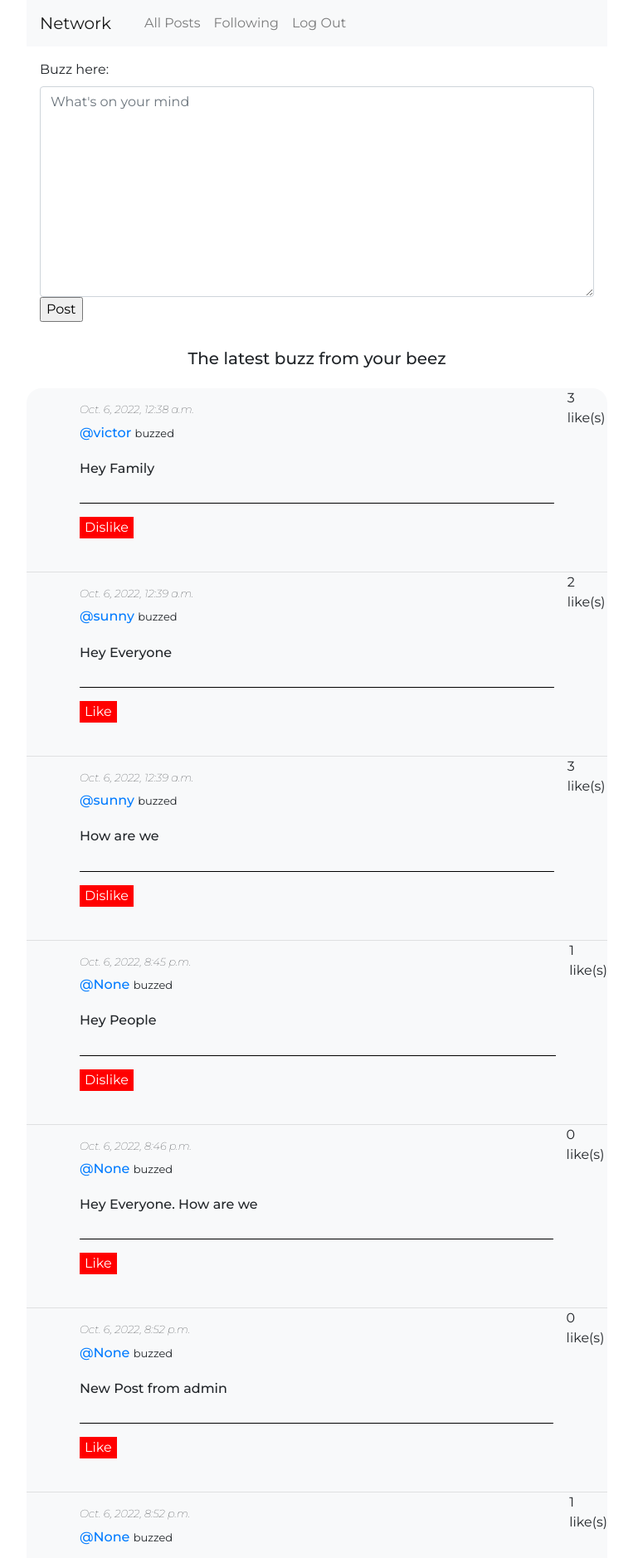
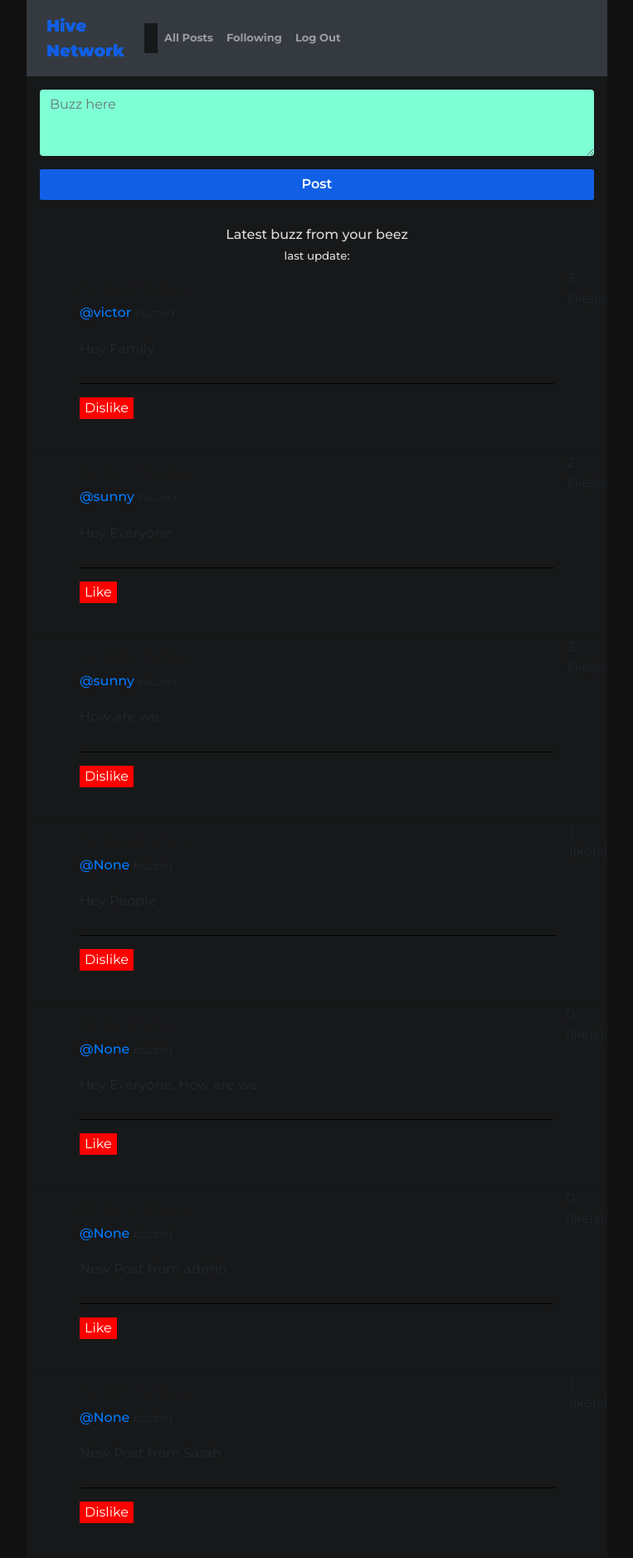
Before and after one commit to Victor-UGB/HiveNetwork, a Django app: page / in a window 1280 px wide. Shown: the top 1878 px of the page at 83% size, without its empty margins (258-1021 px from the left). Run offline with Django 3.2, Linux system fonts and the light colour scheme; a user stored in the database is signed in; data comes from the database, SQL or seed files in the repository; both versions use the stored data as it was after the commit; some libraries are stand-ins or nearby versions.

Commit message:
new dev commit

```diff
--- a/network/forms.py
+++ b/network/forms.py
@@ -10,9 +10,9 @@
         model = Post
 
         labels = {
-            "body" : "Buzz here"
+            "body" : ""
         }
         fields = ('body',)
         widgets = {
-            'body': forms.Textarea(attrs={'class': 'form-control', 'placeholder': 'What\'s on your mind', 'label': 'Buzz here'})
+            'body': forms.Textarea(attrs={'class': 'form-control', 'placeholder': 'Buzz here', 'style': 'height:5rem; margin-bottom: 1rem; font-weight:400; background-color: aquamarine; border:none;'})
         }
--- a/network/models.py
+++ b/network/models.py
@@ -9,7 +9,7 @@
 
 
 class Profile(models.Model):
-    user = models.ForeignKey(User, on_delete = models.CASCADE)
+    user = models.ForeignKey(User, on_delete = models.CASCADE, related_name="get_profile")
     followers = models.ManyToManyField(User, related_name="get_followers")
     following = models.ManyToManyField(User, related_name="get_following")
     slug = models.SlugField(max_length=255, unique=True, null=True, blank=True)
@@ -25,11 +25,18 @@
     def __str__(self):
         return self.slug
 
+    def get_profile_following_posts(self):
+        return self.following.all()
+
 class Post(models.Model):
     body = models.CharField(max_length =200)
-    author = models.ForeignKey(Profile, on_delete=models.CASCADE, null=True, blank=True, related_name="author")
+    author = models.ForeignKey(Profile, on_delete=models.CASCADE, null=True, blank=True, related_name="posts")
     created_on = models.DateTimeField(auto_now_add =True)
     liked = models.ManyToManyField(Profile, null=True, blank=True, related_name="likes")
+
+    class Meta:
+        verbose_name = "post"
+        verbose_name_plural = "posts"
 
     def __str__(self):
         return self.body.split(" ")[0]
@@ -44,9 +51,22 @@
 
         }
 
+    # def get_profile_following_posts(self):
+    #     return self.author.posts.order_by("_date").all()
+
 
 class Comment(models.Model):
     pass
+
+# class Following(models.Model):
+#     user = models.ForeignKey(Profile, on_delete=models.CASCADE, related_name="user_following")
+#     user_followed = models.ForeignKey(Profile, on_delete=models.CASCADE, related_name="user_followers")
+
+#     def __str__(self):
+#         return f"{self.user} is following {self.user_followed}"
+
+#     def get_user_followed_posts(self):
+#         return self.user_followed.posts.order_by("-date").all()
 
 
 # class Likes(models.Model):
--- a/network/static/network/styles.css
+++ b/network/static/network/styles.css
@@ -2,8 +2,13 @@
 @import url("https://fonts.googleapis.com/css?family=Roboto+Condensed");
 @import url('https://fonts.googleapis.com/css2?family=Montserrat:ital,wght@0,100;0,200;0,300;0,400;0,500;0,600;0,700;0,800;0,900;1,100;1,200;1,300;1,400;1,500;1,600;1,700;1,800;1,900&family=Open+Sans:ital,wght@0,300;0,400;0,500;0,600;0,700;0,800;1,300;1,400;1,500;1,600;1,700;1,800&family=Righteous&family=Ubuntu:ital,wght@0,300;0,400;0,500;0,700;1,300;1,400;1,500;1,700&display=swap');
 
+html{
+    background-color: rgb(17, 17, 17);
+}
+
 *, body{
     font-family: 'Montserrat', sans-serif !important;
+    background-color: #171819;
 }
 
 .buzz{
@@ -20,6 +25,28 @@
     background-color: darkgrey;
 } */
 
+.buzz-button{
+    width: 100%;
+    background-color:rgb(17, 95, 229);
+    padding: .4rem;
+    text-align: center;
+    border: none;
+    color: white;
+    border-radius: 2px;
+    font-weight: 600;
+}
+
+.navbar-brand{
+    padding: 0.5rem;
+    font-weight: 900;
+    color: rgb(17, 95, 229)!important;
+}
+
+.nav-link{
+    font-size: small;
+    font-weight: 700;
+}
+
 i{
     font-weight:lighter !important;
     font-size: small;
@@ -33,6 +60,12 @@
 .buzz-body{
     display: flex !important;
 
+}
+
+.sub-title{
+    padding-top: 1rem;
+    text-align: center !important;
+    color: gainsboro;
 }
 
 .buzz-profile-pic{
--- a/network/templates/network/index.html
+++ b/network/templates/network/index.html
@@ -6,10 +6,13 @@
     <form action="{% url 'index'%}" method="POST">
         {% csrf_token %}
         {{form}}
-        <input type="submit" value="Post">
+        <input class="buzz-button" type="submit" value="Post">
     </form>
 
-    <h5 style="padding: 1rem; text-align: center;">The latest buzz from your beez</h5>
+    <div class="sub-title">
+        <h6 >Latest buzz from your beez</h6>
+        <h4 id="last-update" style="font-size:smaller;">last update:</h4>
+    </div>
     <div style="background-color: #f8f9fa; border-radius: 18px;" class="posts">
 
         {% for post in posts %}
--- a/network/templates/network/layout.html
+++ b/network/templates/network/layout.html
@@ -15,31 +15,31 @@
     </head>
     <body>
 
-        <nav class="navbar navbar-expand-lg navbar-light bg-light">
-            <a class="navbar-brand" href="{%url 'index'%}">Network</a>
+        <nav class="navbar navbar-expand-lg navbar-dark bg-dark" style="background-color: #212529;">
+            <a class="navbar-brand" href="{%url 'index'%}">Hive </br> Network</a>
 
             <div>
-              <ul class="navbar-nav mr-auto">
+            <ul class="navbar-nav mr-auto" >
                 {% if user.is_authenticated %}
                     <li class="nav-item">
                         <a class="nav-link" href="#"><strong>{{ profile.user.username }}</strong></a>
                     </li>
                 {% endif %}
-                <li class="nav-item">
-                  <a class="nav-link" href="{% url 'index' %}">All Posts</a>
+                <li class="nav-item" style="background-color:#343a40;">
+                <a class="nav-link" href="{% url 'index' %}">All Posts</a>
                 </li>
                 {% if user.is_authenticated %}
-                    <li class="nav-item">
-                        <a class="nav-link" href="#">Following</a>
+                    <li class="nav-item" style="background-color:#343a40;">
+                        <a class="nav-link" href="{% url 'following_posts' user%}">Following</a>
                     </li>
-                    <li class="nav-item">
+                    <li class="nav-item" style="background-color:#343a40;">
                         <a class="nav-link" href="{% url 'logout' %}">Log Out</a>
                     </li>
                 {% else %}
-                    <li class="nav-item">
+                    <li class="nav-item" style="background-color:#343a40;">
                         <a class="nav-link" href="{% url 'login' %}">Log In</a>
                     </li>
-                    <li class="nav-item">
+                    <li class="nav-item" style="background-color:#343a40;">
                         <a class="nav-link" href="{% url 'register' %}">Register</a>
                     </li>
                 {% endif %}
--- a/network/templates/network/profile.html
+++ b/network/templates/network/profile.html
@@ -12,7 +12,7 @@
         <p>Following</p>
         <h8>Following: {{followings.count}} following</h8>
         {% for following in followings.all%}
-        <h4>{{following}}</h4>
+        <h4><a href={% url 'following_posts' user%}> {{following}} </a></h4>
         {% endfor %}
     </div>
     <div style="margin: 2rem;">
--- a/network/urls.py
+++ b/network/urls.py
@@ -9,6 +9,7 @@
     path("logout", views.logout_view, name="logout"),
     path("register", views.register, name="register"),
     path("profile/<str:user>", views.profile, name="profile"),
+    path("following_posts/<str:user>", views.following_posts, name="following_posts"),
 
     # API Routes
     path("like/<int:id>", views.like, name="like"),
--- a/network/views.py
+++ b/network/views.py
@@ -97,6 +97,50 @@
         "page_user": page_user.id
     })
 
+def following_posts(request, user):
+    #get the user and user's profile
+    get_user_object = get_object_or_404(User, username=user)
+    print(get_user_object)
+    get_profile = get_object_or_404(Profile, user=get_user_object)
+    print(get_profile)
+
+    #get the people that the user follows
+    profile_following = get_profile.following.all()
+    all_post  = Post.objects.all()
+    print(all_post)
+
+    first_profile = profile_following[0]
+    print(profile_following)
+    print(first_profile)
+    first_profile_obj = Profile.objects.filter(user=first_profile)
+    print(first_profile_obj)
+    first_profile_posts = Post.objects.filter(author=first_profile_obj[0])
+    print(first_profile_posts)
+
+    select_profiles = [i for i in profile_following]
+    print(select_profiles)
+    p = [ i.slug for i in select_profiles]
+    print(p)
+    select_posts = [i for i in all_post if i.author != None and i.author.user.slug in p]
+
+    print(select_posts)
+
+
+
+
+
+    # for i in all_post:
+    #     # if i.author in profile_following:
+    #     select_posts.update(i)
+
+        # print(select_posts)
+
+
+    return render(request, 'network/following_posts.html', {
+        'profiles_following': profile_following,
+        'posts': select_posts
+    } )
+    #get the post of the 'followings'
 
 @login_required
 def like(request, id):
```
Also changed, not shown: network/templates/network/following_posts.html (added, +49 -0 lines), db.sqlite3, network/migrations/0003_auto_20230418_0750.py (added), network/migrations/0004_auto_20230418_0829.py (added), network/migrations/0005_alter_profile_user.py (added).
